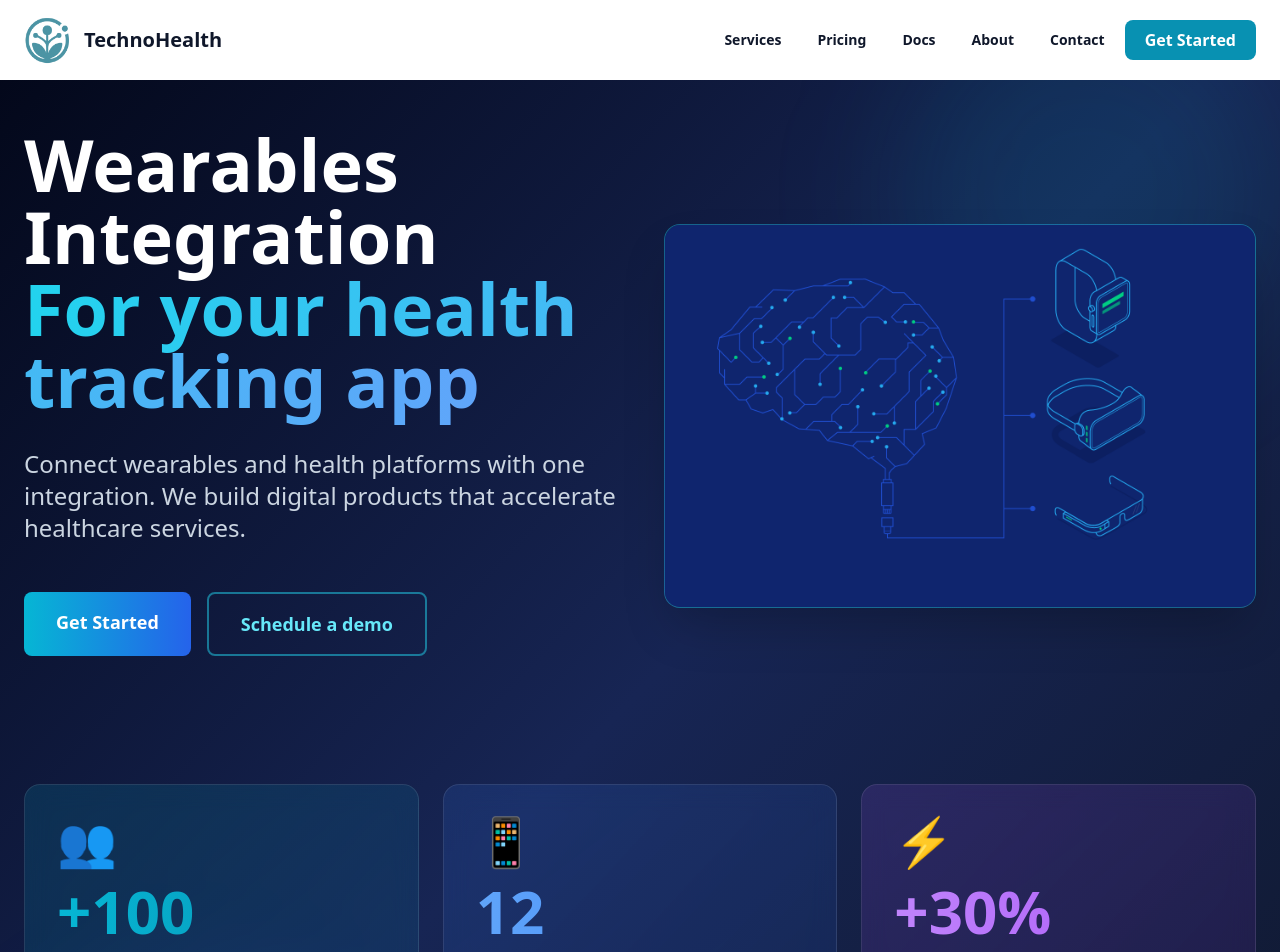
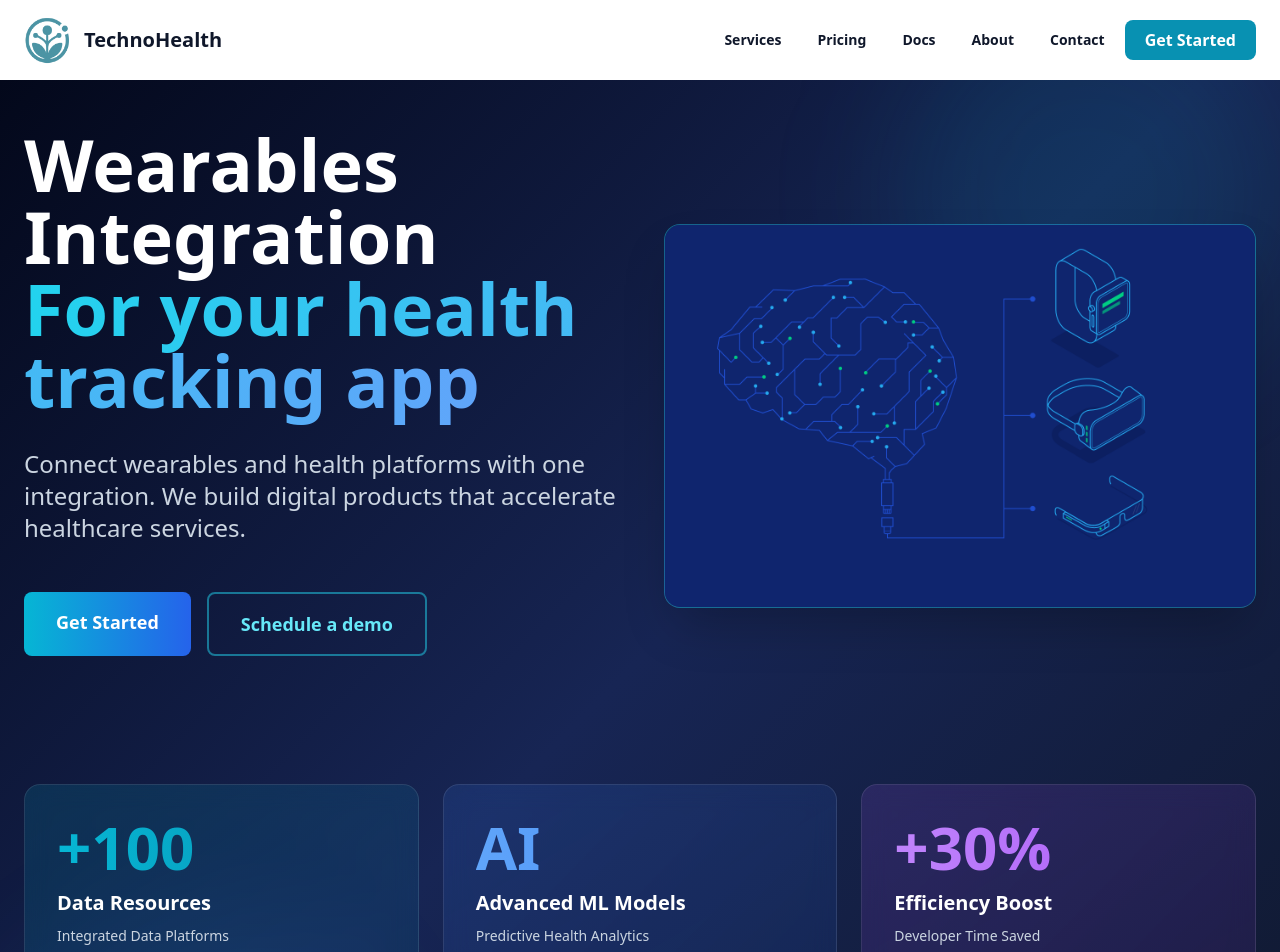
Before and after one commit to melikas/Technohealth, a React (Vite) app: page / in a window 1280 px wide. Shown: the top 952 px of the page. Built offline with nearby package versions, Linux system fonts and the light colour scheme.

Commit message:
Hero changes

```diff
--- a/src/components/Hero.tsx
+++ b/src/components/Hero.tsx
@@ -4,17 +4,15 @@ export default function Hero() {
   const metrics = [
     {
       number: '+100',
-      label: 'Active Support Users',
-      description: 'Every Major Device Supported',
-      icon: '👥',
+      label: 'Data Resources',
+      description: 'Integrated Data Platforms',
       color: 'from-cyan-500 to-cyan-600',
       bgColor: 'from-cyan-500/15 to-cyan-600/10'
     },
     {
-      number: '12',
-      label: 'Compatible Devices',
-      description: 'End-to-End Integration',
-      icon: '📱',
+      number: 'AI',
+      label: 'Advanced ML Models',
+      description: 'Predictive Health Analytics',
       color: 'from-blue-400 to-blue-500',
       bgColor: 'from-blue-500/15 to-blue-600/10'
     },
@@ -22,7 +20,6 @@ export default function Hero() {
       number: '+30%',
       label: 'Efficiency Boost',
       description: 'Developer Time Saved',
-      icon: '⚡',
       color: 'from-purple-400 to-purple-500',
       bgColor: 'from-purple-500/15 to-purple-600/10'
     }
@@ -86,9 +83,6 @@ export default function Hero() {
               key={idx}
               className={`rounded-2xl border backdrop-blur-md bg-gradient-to-br ${metric.bgColor} border-white/10 p-8`}
             >
-              {/* Icon */}
-              <div className="text-5xl mb-4">{metric.icon}</div>
-
               {/* Number */}
               <div className={`text-6xl font-bold mb-3 bg-gradient-to-r ${metric.color} bg-clip-text text-transparent`}>
                 {metric.number}
```
